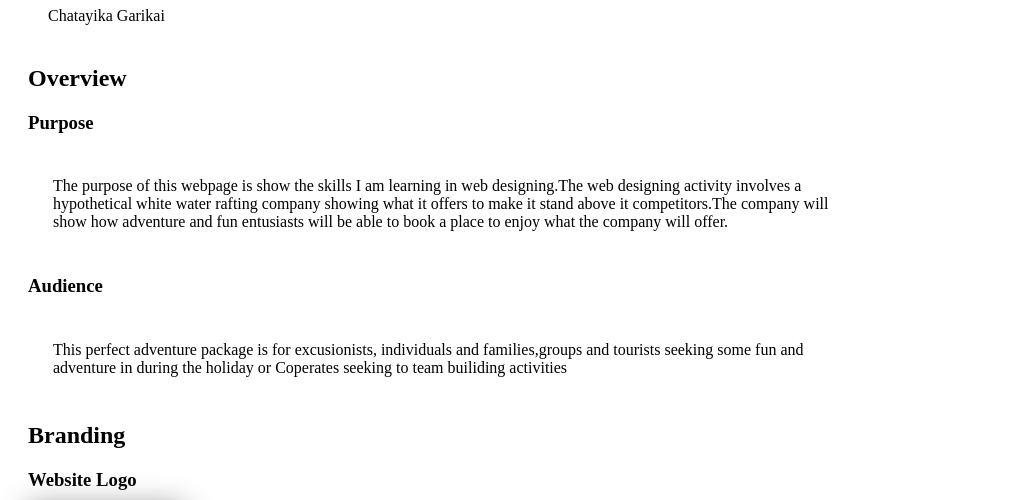
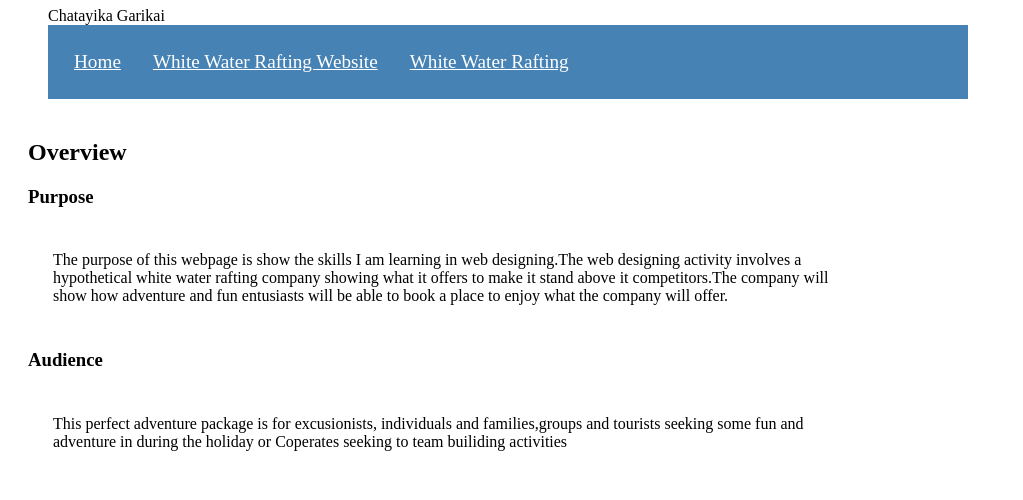
Before and after one commit to EuChat/wdd130-1, a plain HTML site: page wwr/site-plan-rafting.html in a window 1280 px wide. Shown: the part 121-621 px from the top of the page, without its empty margins (0-1023 px from the left). Drawn offline with Linux system fonts and the light colour scheme; files whose address does not match are found by name.

Commit message:
Update site-plan-rafting.html1

```diff
--- a/wwr/site-plan-rafting.html
+++ b/wwr/site-plan-rafting.html
@@ -4,7 +4,7 @@
     <link rel="stylesheet"href="styles/styles.css">
     <meta charset="UTF-8">
     <meta name="viewport" content="width=device-width, initial-scale=1.0">
-    <title>Document</title>
+    <title>Site Plan</title>
     <meta name="description" content="The rafting site plan  includes the site purpose, the target audience, branding information, and a style guidance for the course website project">
     <meta name="author" content="Chatayika Garikai">
     <link rel="stylesheet"href="../wwr/styles/site-plan-rafting.css">
@@ -13,6 +13,11 @@
     <header>
         <h1>Rafting Site Plan</h1>
         <div>Chatayika Garikai</div>
+
+    <nav>
+        <a href='#'>Home</a>
+        <a href="wwr/">White Water Rafting Website</a>
+        <a href="wwr/site-plan.rafting.html">White Water Rafting</a>
     </header>
     <main>
         <h2>Overview</h2>
```
